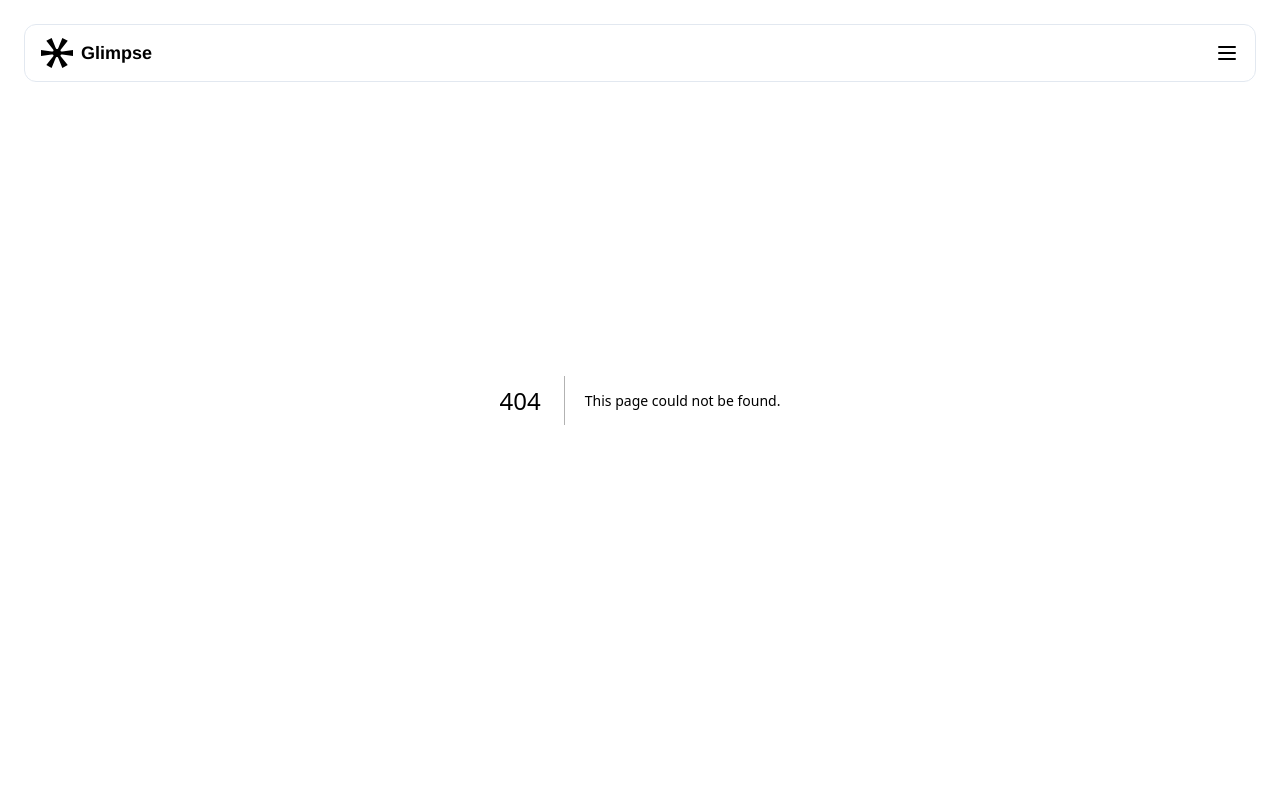
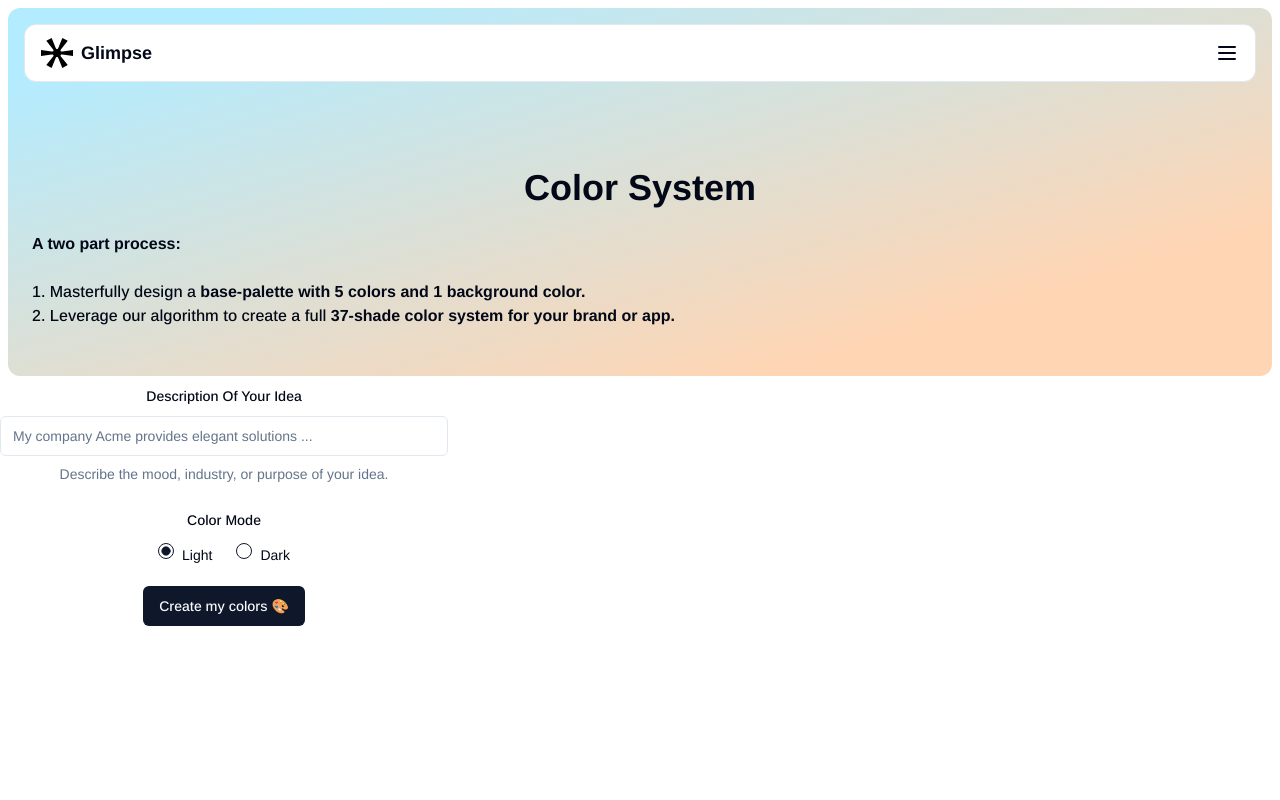
Before and after one commit to ci-dominguez/old-glimpse-nextjs, a Next.js app: page /color-system-generator in a window 1280 px wide. Before the commit this address had no page. Shown: the top 800 px of the page. Built offline with nearby package versions, Linux system fonts and the light colour scheme.

Commit message:
Update files to use new routes for color systems

```diff
--- /dev/null
+++ b/app/(app)/color-system-generator/page.tsx
@@ -0,0 +1,26 @@
+import GenerateColorSystemForm from '@/components/forms/GenerateColorSystemForm';
+
+const ColorPaletteGeneratorPage = () => {
+  return (
+    <main className='flex flex-col min-h-screen'>
+      <section className='flex flex-col m-2 px-6 pt-40 pb-12 space-y-24 rounded-xl bg-sky-blue-to-soft-peach'>
+        <div className='flex flex-col space-y-6'>
+          <h1 className='text-4xl font-bold  text-center'>Color System</h1>
+          <p className='font-medium text-left'>
+            <b>A two part process:</b>
+            <br />
+            <br />
+            1. Masterfully design a{' '}
+            <b>base-palette with 5 colors and 1 background color.</b>
+            <br />
+            2. Leverage our algorithm to create a full{' '}
+            <b>37-shade color system for your brand or app.</b>
+          </p>
+        </div>
+      </section>
+      <GenerateColorSystemForm />
+    </main>
+  );
+};
+
+export default ColorPaletteGeneratorPage;
--- /dev/null
+++ b/app/(app)/color-systems/[id]/page.tsx
@@ -0,0 +1,12 @@
+import PaletteDisplay from '@/components/PaletteDisplay';
+
+const ColorSystemDetailsPage = ({ params }: { params: { id: string } }) => {
+  return (
+    <div>
+      <h1>Color system details 🙂</h1>
+      <PaletteDisplay paletteId={params.id} />
+    </div>
+  );
+};
+
+export default ColorSystemDetailsPage;
--- /dev/null
+++ b/app/(app)/color-systems/page.tsx
@@ -0,0 +1,5 @@
+const ColorSystemsPage = () => {
+  return <div>ColorSystemsPage</div>;
+};
+
+export default ColorSystemsPage;
--- a/components/PaletteDisplay.tsx
+++ b/components/PaletteDisplay.tsx
@@ -24,7 +24,7 @@ const PaletteDisplay = ({ paletteId }: PaletteDisplayProps) => {
   useEffect(() => {
     async function fetchPalette() {
       try {
-        const response = await fetch(`/api/palette/${paletteId}`, {
+        const response = await fetch(`/api/color-systems/${paletteId}`, {
           method: 'GET',
           headers: {
             'Content-Type': 'application/json',
--- /dev/null
+++ b/components/forms/GenerateColorSystemForm.tsx
@@ -0,0 +1,148 @@
+'use client';
+import { useState } from 'react';
+import { useRouter } from 'next/navigation';
+import { zodResolver } from '@hookform/resolvers/zod';
+import { useForm } from 'react-hook-form';
+import { z } from 'zod';
+import {
+  Form,
+  FormControl,
+  FormDescription,
+  FormField,
+  FormItem,
+  FormLabel,
+} from '@/components/ui/form';
+import { Input } from '@/components/ui/input';
+import { Button } from '@/components/ui/button';
+import { RadioGroup, RadioGroupItem } from '@/components/ui/radio-group';
+import { Alert, AlertDescription } from '@/components/ui/alert';
+
+const MAX_PROMPT_LENGTH = 200;
+
+const formSchema = z.object({
+  prompt: z
+    .string()
+    .min(20, { message: 'Write something before generating a color system!' })
+    .max(MAX_PROMPT_LENGTH, {
+      message: `Prompt cannot exceed ${MAX_PROMPT_LENGTH} characters.`,
+    }),
+  mode: z.enum(['light', 'dark']),
+});
+
+const GenerateColorSystemForm = () => {
+  const [loading, setLoading] = useState(false);
+  const [error, setError] = useState<string | null>(null);
+  const router = useRouter();
+
+  const form = useForm<z.infer<typeof formSchema>>({
+    resolver: zodResolver(formSchema),
+    defaultValues: {
+      prompt: '',
+      mode: 'light',
+    },
+  });
+
+  const onSubmit = async (values: z.infer<typeof formSchema>) => {
+    setLoading(true);
+    setError(null);
+
+    try {
+      const resp = await fetch('/api/color-systems', {
+        method: 'POST',
+        headers: { 'Content-Type': 'application/json' },
+        body: JSON.stringify(values),
+      });
+
+      const data = await resp.json();
+
+      if (!resp.ok) {
+        throw new Error(
+          data.error || data.message || 'Failed to generate color system'
+        );
+      }
+
+      if (data.colorSystemId) {
+        router.push(`/color-systems/${data.colorSystemId}`);
+      } else {
+        throw new Error('Color system ID not returned');
+      }
+    } catch (error) {
+      console.error('Error generating color system:', error);
+      setError(
+        error instanceof Error ? error.message : 'An unexpected error occurred.'
+      );
+    } finally {
+      setLoading(false);
+    }
+  };
+
+  return (
+    <div className='space-y-4 w-full max-w-md'>
+      <Form {...form}>
+        <form
+          onSubmit={form.handleSubmit(onSubmit)}
+          className='space-y-6 flex flex-col items-center text-center'
+        >
+          <FormField
+            control={form.control}
+            name='prompt'
+            render={({ field }) => (
+              <FormItem className='w-full'>
+                <FormLabel>Description Of Your Idea</FormLabel>
+                <FormControl>
+                  <Input
+                    placeholder='My company Acme provides elegant solutions ...'
+                    {...field}
+                  />
+                </FormControl>
+                <FormDescription>
+                  Describe the mood, industry, or purpose of your idea.
+                </FormDescription>
+              </FormItem>
+            )}
+          />
+          <FormField
+            control={form.control}
+            name='mode'
+            render={({ field }) => (
+              <FormItem>
+                <FormLabel>Color Mode</FormLabel>
+                <FormControl>
+                  <RadioGroup
+                    onValueChange={field.onChange}
+                    defaultValue={field.value}
+                    className='flex space-x-4'
+                  >
+                    <FormItem className='flex items-center space-x-2'>
+                      <FormControl>
+                        <RadioGroupItem value='light' />
+                      </FormControl>
+                      <FormLabel className='font-normal'>Light</FormLabel>
+                    </FormItem>
+                    <FormItem className='flex items-center space-x-2'>
+                      <FormControl>
+                        <RadioGroupItem value='dark' />
+                      </FormControl>
+                      <FormLabel className='font-normal'>Dark</FormLabel>
+                    </FormItem>
+                  </RadioGroup>
+                </FormControl>
+              </FormItem>
+            )}
+          />
+          <Button type='submit' disabled={loading}>
+            {loading ? 'Mixing...🔮' : 'Create my colors 🎨'}
+          </Button>
+        </form>
+      </Form>
+
+      {error && (
+        <Alert variant='destructive'>
+          <AlertDescription>{error}</AlertDescription>
+        </Alert>
+      )}
+    </div>
+  );
+};
+
+export default GenerateColorSystemForm;
```
